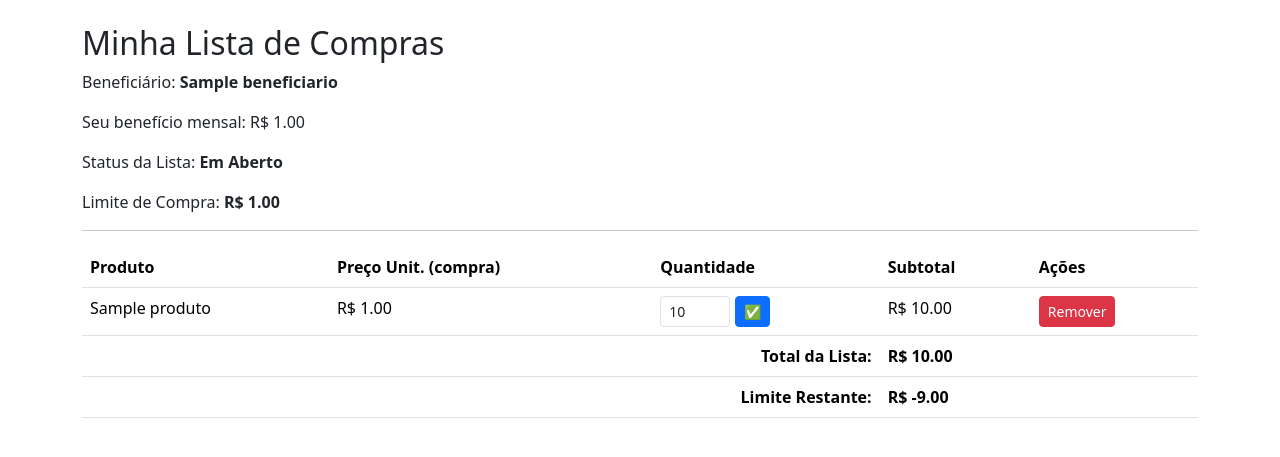
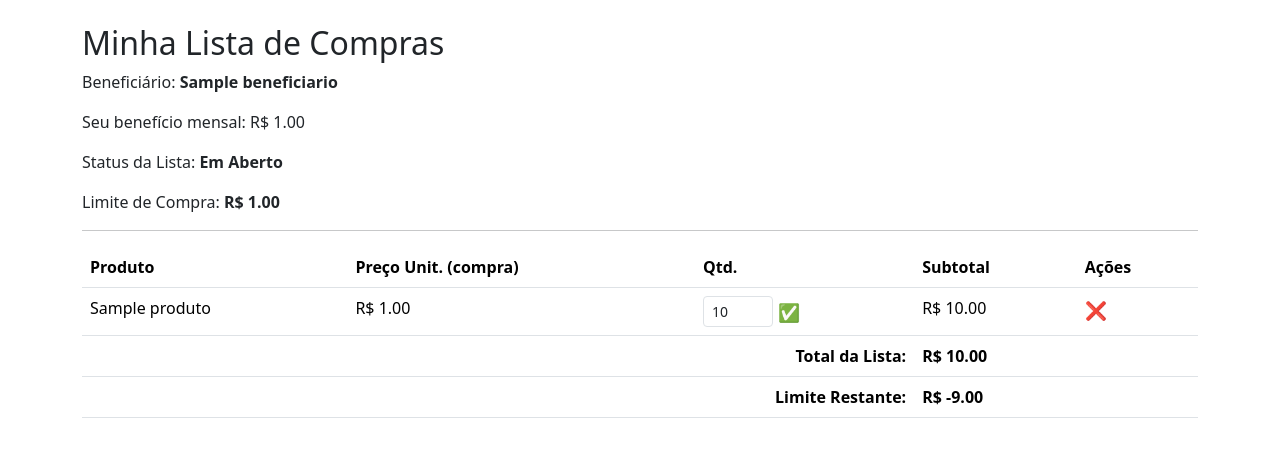
Before and after one commit to L4U80Y/Feira_ICEFLU, a Django app: page /minha-lista/ in a window 1280 px wide. Shown: the part 56-513 px from the top of the page. Run offline with Django 5.2, Linux system fonts and the light colour scheme; a user stored in the database is signed in; tables that the repository leaves empty hold one stand-in row (values such as "Sample post").

Commit message:
Corrigido botão 'Remover' em minha_lista

```diff
--- a/feira_app/templates/feira_app/minha_lista.html
+++ b/feira_app/templates/feira_app/minha_lista.html
@@ -20,7 +20,7 @@
                 <tr>
                     <th>Produto</th>
                     <th>Preço Unit. (compra)</th>
-                    <th>Quantidade</th>
+                    <th>Qtd.</th> {# Label alterado #}
                     <th>Subtotal</th>
                     <th>Ações</th>
                 </tr>
@@ -33,15 +33,19 @@
                     <td>
                         <form method="post" action="{% url 'feira_app:update_list_item' data.item_obj.id %}" class="d-flex align-items-center" style="gap: 5px;">
                             {% csrf_token %}
-                            <div style="width: 70px;"> {{ data.update_form.quantidade }} </div>
-                            <button type="submit" class="btn btn-primary btn-sm">✅</button>
+                            <div style="width: 70px;">
+                                {{ data.update_form.quantidade }}
+                            </div>
+                            {# Botão de atualizar modificado #}
+                            <button type="submit" style="background: transparent; border: none; padding: 0; font-size: 1.1em; color: #0d6efd; cursor: pointer; vertical-align: middle;" aria-label="Atualizar quantidade">✅</button>
                         </form>
                     </td>
                     <td>R$ {{ data.item_obj.subtotal|floatformat:2 }}</td>
                     <td>
                         <form method="post" action="{% url 'feira_app:remove_from_list' data.item_obj.id %}" class="d-inline">
                             {% csrf_token %}
-                            <button type="submit" class="btn btn-danger btn-sm">Remover</button>
+                            {# Botão de remover modificado #}
+                            <button type="submit" style="background: transparent; border: none; padding: 0; font-size: 1.1em; color: #dc3545; cursor: pointer; vertical-align: middle;" aria-label="Remover item">❌</button>
                         </form>
                     </td>
                 </tr>
@@ -55,7 +59,6 @@
                 </tr>
                 <tr>
                     <td colspan="3" class="text-end"><strong>Limite Restante:</strong></td>
-                    {# MODIFICAÇÃO AQUI para usar a nova variável de contexto #}
                     <td><strong>R$ {{ limite_restante|floatformat:2 }}</strong></td>
                     <td></td>
                 </tr>
```
